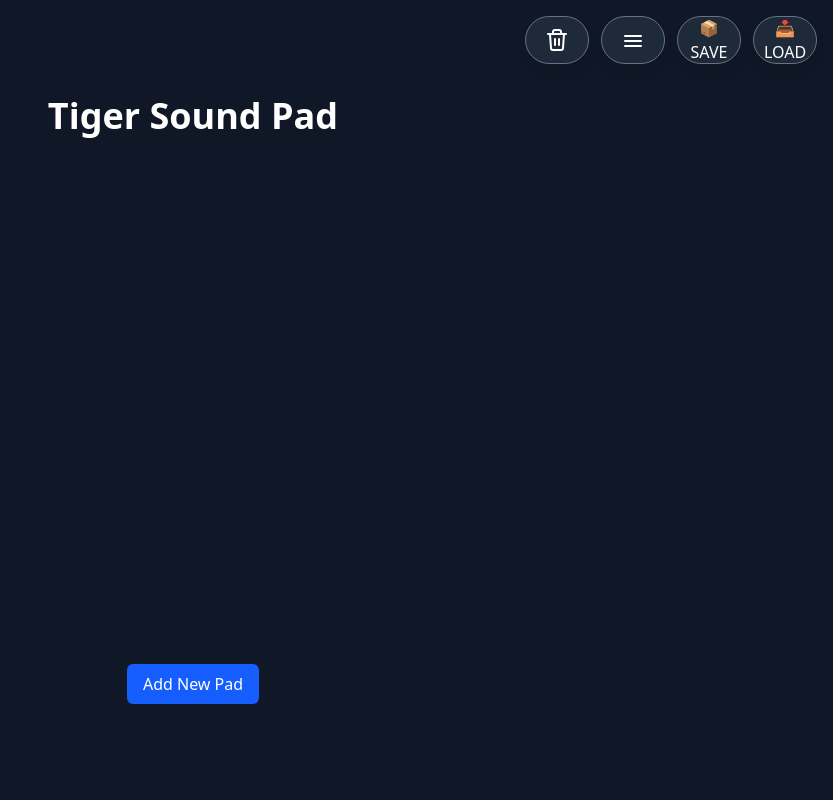
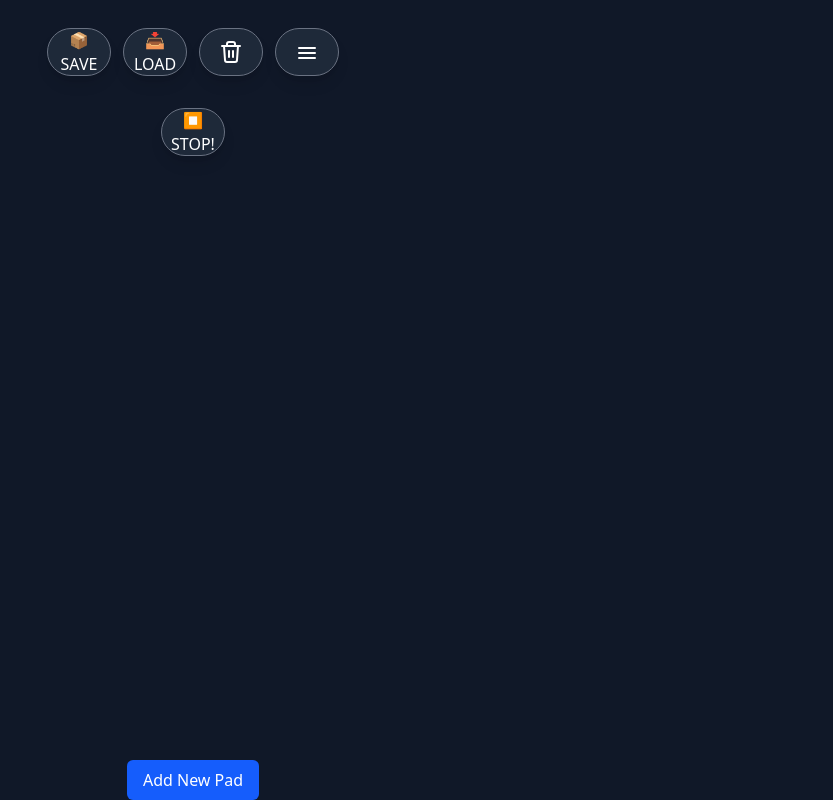
Before and after one commit to MTGVim/tiger-sound-pad, a React (Vite) app: page / in a window 1280 px wide. Shown: the whole page, without its empty margins (447-1280 px from the left). Built offline with nearby package versions, Linux system fonts and the light colour scheme.

Commit message:
feat: ✨ 긴급 정지 버튼, 레이아웃 조정

```diff
--- a/src/App.tsx
+++ b/src/App.tsx
@@ -44,8 +44,7 @@ export default function App() {
   };
 
   return (
-    <main className="flex min-h-screen flex-col items-center justify-between p-24 bg-gray-900 text-white">
-      <h1 className="text-4xl font-bold mb-8">Tiger Sound Pad</h1>
+    <main className="flex min-h-screen flex-col items-center justify-between bg-gray-900 text-white">
       <PadGrid
         pads={pads}
         onReorderPads={handleReorder}
--- a/src/components/TopMenu.tsx
+++ b/src/components/TopMenu.tsx
@@ -1,6 +1,7 @@
 import { PropsWithChildren, useRef } from "react";
 import { usePadStore } from "../store/padStore";
 import { twMerge } from "tailwind-merge";
+import { useHowlerStore } from "../store/howlerStore";
 
 
 
@@ -11,8 +12,8 @@ interface ToggleButtonProps {
     onToggle: () => void;
 }
 
-  const ButtonLayout: React.FC<PropsWithChildren> = ({children}) => {
-    return <div className="flex flex-row gap-3 items-center justify-center fixed top-4 right-4 z-20 h-12">{children}</div>
+  const ButtonLayout: React.FC<PropsWithChildren & {className?: string}> = ({children, className}) => {
+    return <div className={twMerge("flex flex-row flex-wrap gap-3 items-center justify-center min-h-12 mt-3", className)}>{children}</div>
   }
 
   const TrashButton: React.FC<ToggleButtonProps> = ({ isActive, onToggle }) => {
@@ -105,6 +106,14 @@ interface ToggleButtonProps {
     );
   }
 
+  const StopButton: React.FC = () => {
+    const {stopSound} = useHowlerStore();
+    return (<div className={twMerge(buttonBaseClasses," flex-col bg-gray-800 gap-0")} onClick={() => stopSound()}>
+      <div>⏹️</div>STOP!
+      </div>
+    );
+  }
+
   export const TopMenu = ({
     isDeleteMode,
     isReorderMode,
@@ -116,10 +125,15 @@ interface ToggleButtonProps {
     isReorderMode: boolean;
     onToggleReorderMode: () => void;
   }) => {
-    return <ButtonLayout>
-      <TrashButton isActive={isDeleteMode} onToggle={onToggleDeleteMode} />
-      <ReorderButton isActive={isReorderMode} onToggle={onToggleReorderMode} />
-      <SaveButton />
-      <LoadButton />
-    </ButtonLayout>
+    return<div className="sticky top-0 py-4 z-20 w-full px-4 h-auto pt-4 bg-gray-900">
+      <ButtonLayout>
+        <SaveButton />
+        <LoadButton />
+        <TrashButton isActive={isDeleteMode} onToggle={onToggleDeleteMode} />
+        <ReorderButton isActive={isReorderMode} onToggle={onToggleReorderMode} />
+      </ButtonLayout>
+      <ButtonLayout className="mt-8">
+        <StopButton/>
+      </ButtonLayout>
+    </div>
   }
--- a/src/store/howlerStore.ts
+++ b/src/store/howlerStore.ts
@@ -4,6 +4,7 @@ import { Howl } from "howler";
 interface HowlerState {
   currentSound: Howl | null;
   playSound: (url: string) => void;
+  stopSound: () => void;
 }
 
 export const useHowlerStore = create<HowlerState>((set, get) => ({
@@ -24,4 +25,7 @@ export const useHowlerStore = create<HowlerState>((set, get) => ({
     sound.play();
     set({ currentSound: sound });
   },
+  stopSound: () => {
+    get().currentSound?.stop();
+  },
 }));
```
